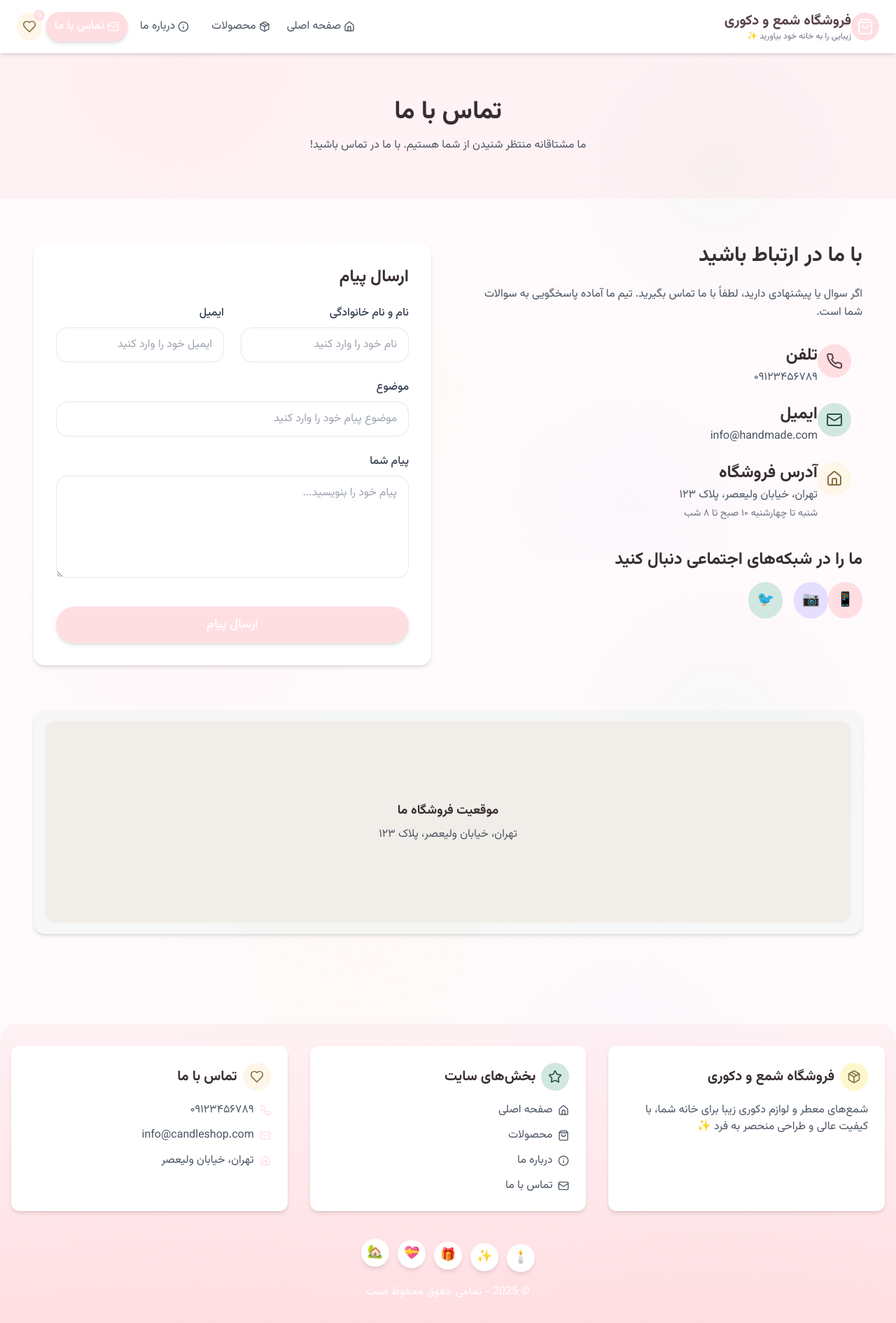
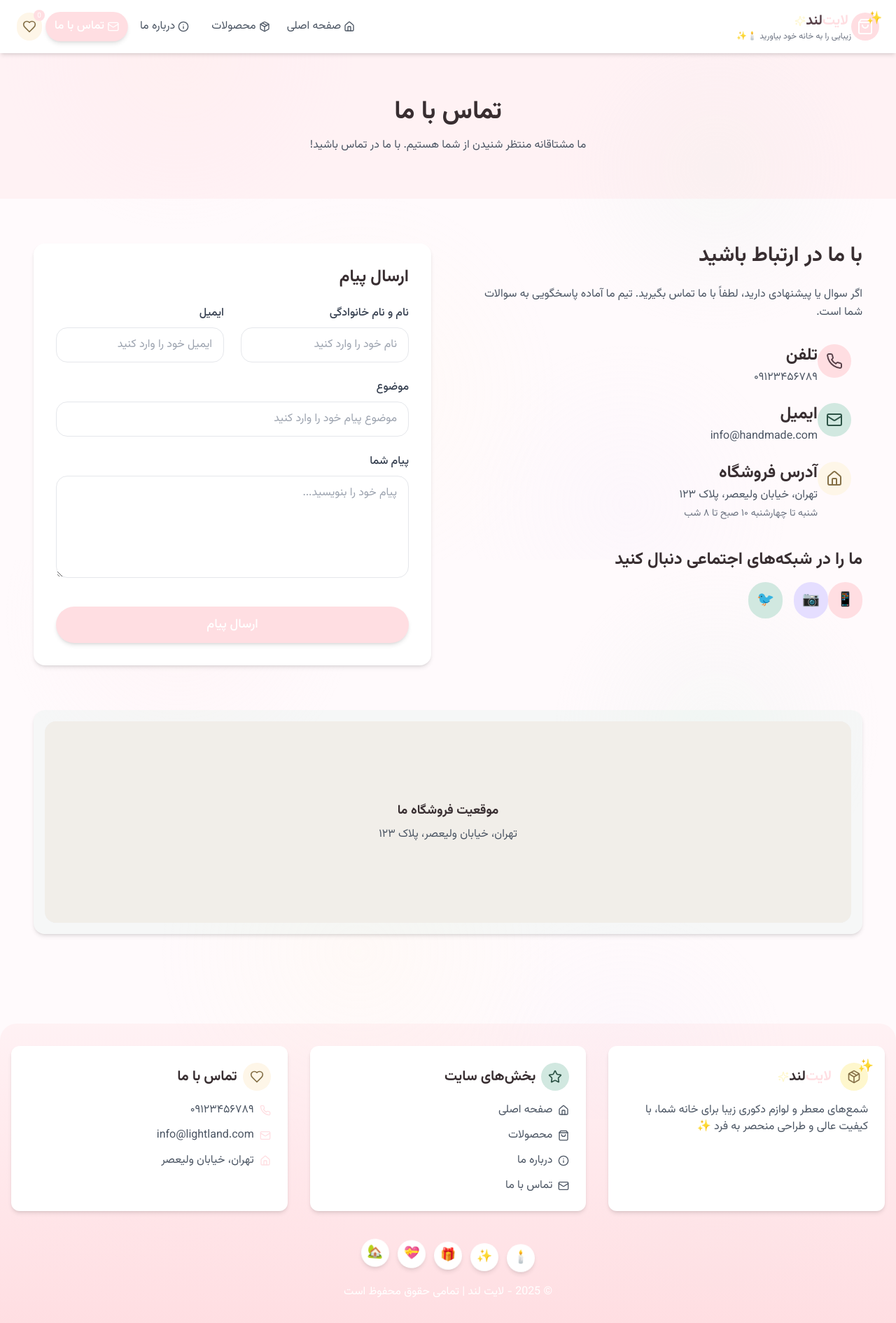
Before and after one commit to mohammadsaleh81/pastel-stitch-boutique, a React (Vite) app: page /contact in a window 1280 px wide. Shown: the whole page at 70% size. Built offline with nearby package versions, Linux system fonts and the light colour scheme.

Commit message:
Rename project to "Light Land"
Rename the project's title and related mentions to "Light Land".

```diff
--- a/index.html
+++ b/index.html
@@ -4,15 +4,15 @@
   <head>
     <meta charset="UTF-8" />
     <meta name="viewport" content="width=device-width, initial-scale=1.0" />
-    <title>فروشگاه لباس دست‌دوز</title>
-    <meta name="description" content="فروشگاه لباس‌های دست‌دوز با طراحی زیبا و منحصر به فرد" />
-    <meta name="author" content="Handmade Clothing" />
+    <title>لایت لند | فروشگاه شمع و دکوری</title>
+    <meta name="description" content="لایت لند - فروشگاه شمع‌های فانتزی و لوازم دکوری با طراحی زیبا و منحصر به فرد" />
+    <meta name="author" content="Light Land" />
     <link rel="preconnect" href="https://fonts.googleapis.com">
     <link rel="preconnect" href="https://fonts.gstatic.com" crossorigin>
     <link href="https://fonts.googleapis.com/css2?family=Vazirmatn:wght@300;400;500;700&display=swap" rel="stylesheet">
 
-    <meta property="og:title" content="فروشگاه لباس دست‌دوز" />
-    <meta property="og:description" content="فروشگاه لباس‌های دست‌دوز با طراحی زیبا و منحصر به فرد" />
+    <meta property="og:title" content="لایت لند | فروشگاه شمع و دکوری" />
+    <meta property="og:description" content="لایت لند - فروشگاه شمع‌های فانتزی و لوازم دکوری با طراحی زیبا و منحصر به فرد" />
     <meta property="og:type" content="website" />
     <meta property="og:image" content="https://lovable.dev/opengraph-image-p98pqg.png" />
 
--- a/src/components/Footer.tsx
+++ b/src/components/Footer.tsx
@@ -1,7 +1,7 @@
 
 import React from "react";
 import { Link } from "react-router-dom";
-import { Mail, Phone, Home, Info, ShoppingBag, Gift, Heart, Star, Package } from "lucide-react";
+import { Mail, Phone, Home, Info, ShoppingBag, Gift, Heart, Star, Package, Sparkles } from "lucide-react";
 
 const Footer = () => {
   return (
@@ -10,10 +10,15 @@ const Footer = () => {
         <div className="grid grid-cols-1 md:grid-cols-3 gap-8">
           <div className="bg-white p-6 rounded-xl shadow-md transform hover:-translate-y-1 transition-all duration-300">
             <div className="flex items-center gap-2 mb-4">
-              <div className="w-10 h-10 bg-pastel-yellow rounded-full flex items-center justify-center">
+              <div className="w-10 h-10 bg-pastel-yellow rounded-full flex items-center justify-center relative">
                 <Package size={20} className="text-accent-foreground" />
+                <span className="absolute -top-2 -right-2 text-lg">✨</span>
               </div>
-              <h3 className="text-xl font-bold">فروشگاه شمع و دکوری</h3>
+              <h3 className="text-xl font-bold flex items-center">
+                <span className="text-pastel-pink mr-1">لایت</span>
+                <span>لند</span>
+                <Sparkles className="h-4 w-4 text-pastel-yellow ml-1" />
+              </h3>
             </div>
             <p className="text-gray-600">
               شمع‌های معطر و لوازم دکوری زیبا برای خانه شما، با کیفیت عالی و طراحی منحصر به فرد ✨
@@ -65,7 +70,7 @@ const Footer = () => {
               </p>
               <p className="flex items-center gap-2 transition-all hover:-translate-y-1">
                 <Mail size={16} className="text-pastel-pink" />
-                <span className="text-gray-600">info@candleshop.com</span>
+                <span className="text-gray-600">info@lightland.com</span>
               </p>
               <p className="flex items-center gap-2 transition-all hover:-translate-y-1">
                 <Home size={16} className="text-pastel-pink" />
@@ -83,7 +88,7 @@ const Footer = () => {
               </div>
             ))}
           </div>
-          <p className="text-white">© {new Date().getFullYear()} - تمامی حقوق محفوظ است</p>
+          <p className="text-white">© {new Date().getFullYear()} - لایت لند | تمامی حقوق محفوظ است</p>
         </div>
       </div>
     </footer>
--- a/src/components/Hero.tsx
+++ b/src/components/Hero.tsx
@@ -34,16 +34,21 @@ const Hero = () => {
 
             {/* Main heading with decorations */}
             <h1 className="text-4xl md:text-5xl font-bold mb-6 leading-tight">
+              <span className="relative inline-block text-pastel-pink">
+                لایت لند
+                <span className="absolute -top-6 -right-6 text-3xl animate-float">✨</span>
+              </span>
+              <br />
               <span className="relative inline-block">
                 شمع‌ها
-                <span className="absolute -top-6 -right-6 text-3xl animate-float">✨</span>
+                <span className="absolute -top-6 -left-6 text-3xl animate-float" style={{ animationDelay: '0.5s' }}>🕯️</span>
               </span>
               {" "}و{" "}
               <span className="relative inline-block text-accent-foreground">
                 دکوری‌های
                 <div className="absolute -bottom-2 left-0 right-0 h-3 bg-pastel-yellow/30 -z-10 transform -rotate-1"></div>
               </span>
-              {" "}زیبا برای خانه شما
+              {" "}زیبا
             </h1>
 
             <p className="text-gray-600 mb-8 text-lg relative">
@@ -75,7 +80,7 @@ const Hero = () => {
               <div className="absolute bottom-0 left-0 right-0 bg-gradient-to-t from-black/70 via-black/30 to-transparent p-4">
                 <p className="text-white text-center text-sm md:text-base font-medium">
                   <span className="inline-block mr-2 animate-float" style={{ animationDelay: '0.3s' }}>✨</span>
-                  شمع‌های خاص و فانتزی با رایحه‌های طبیعی
+                  <span className="text-pastel-pink font-bold">لایت لند</span> - شمع‌های خاص و فانتزی با رایحه‌های طبیعی
                   <span className="inline-block ml-2 animate-float" style={{ animationDelay: '0.7s' }}>✨</span>
                 </p>
               </div>
--- a/src/components/Navbar.tsx
+++ b/src/components/Navbar.tsx
@@ -1,7 +1,7 @@
 
 import React, { useState } from "react";
 import { Link, useLocation } from "react-router-dom";
-import { Menu, ShoppingBag, X, Home, Package, Info, Mail, Heart } from "lucide-react";
+import { Menu, ShoppingBag, X, Home, Package, Info, Mail, Heart, Sparkles } from "lucide-react";
 
 const Navbar = () => {
   const [isMenuOpen, setIsMenuOpen] = useState(false);
@@ -26,12 +26,17 @@ const Navbar = () => {
     <nav className="bg-white shadow-md py-4 sticky top-0 z-50">
       <div className="container mx-auto px-4 flex justify-between items-center">
         <Link to="/" className="flex items-center group">
-          <div className="bg-pastel-pink rounded-full p-2 mr-2 group-hover:animate-bounce">
+          <div className="bg-pastel-pink rounded-full p-2 mr-2 group-hover:animate-bounce relative">
             <ShoppingBag className="text-white h-6 w-6" />
+            <span className="absolute -top-1 -right-1 text-lg animate-float">✨</span>
           </div>
           <div>
-            <h1 className="text-xl font-bold text-primary-foreground">فروشگاه شمع و دکوری</h1>
-            <p className="text-xs text-gray-500">زیبایی را به خانه خود بیاورید ✨</p>
+            <h1 className="text-xl font-bold text-primary-foreground flex items-center">
+              <span className="text-pastel-pink mr-1">لایت</span>
+              <span>لند</span>
+              <Sparkles className="h-4 w-4 text-pastel-yellow ml-1 animate-pulse" />
+            </h1>
+            <p className="text-xs text-gray-500">زیبایی را به خانه خود بیاورید 🕯️✨</p>
           </div>
         </Link>
 
```
